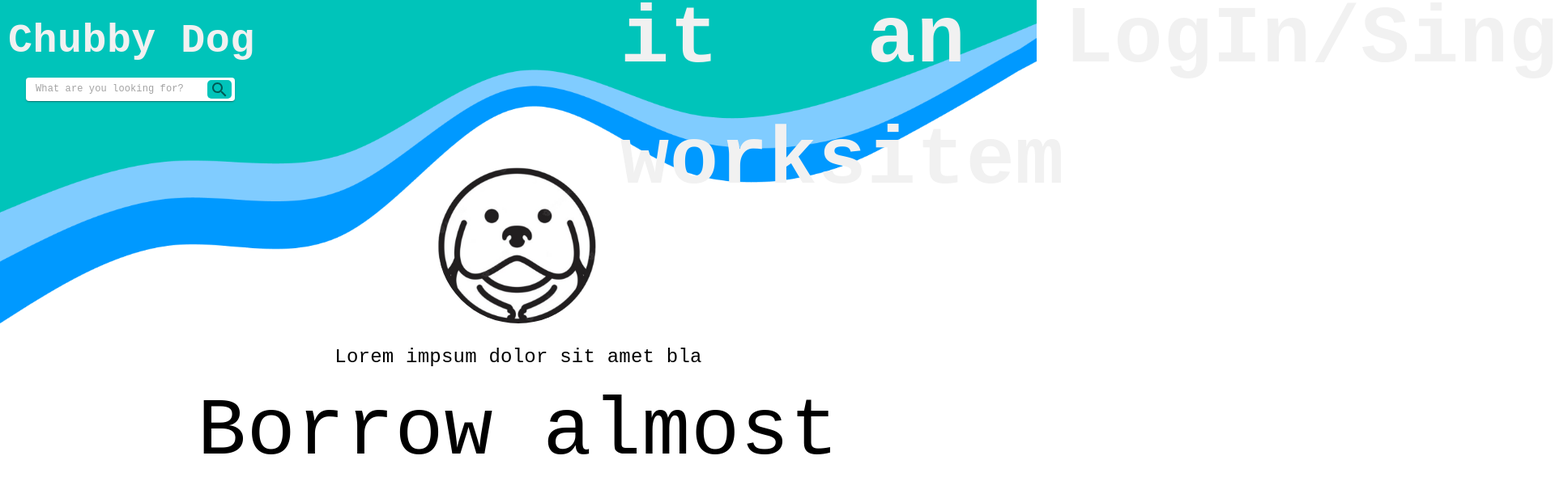
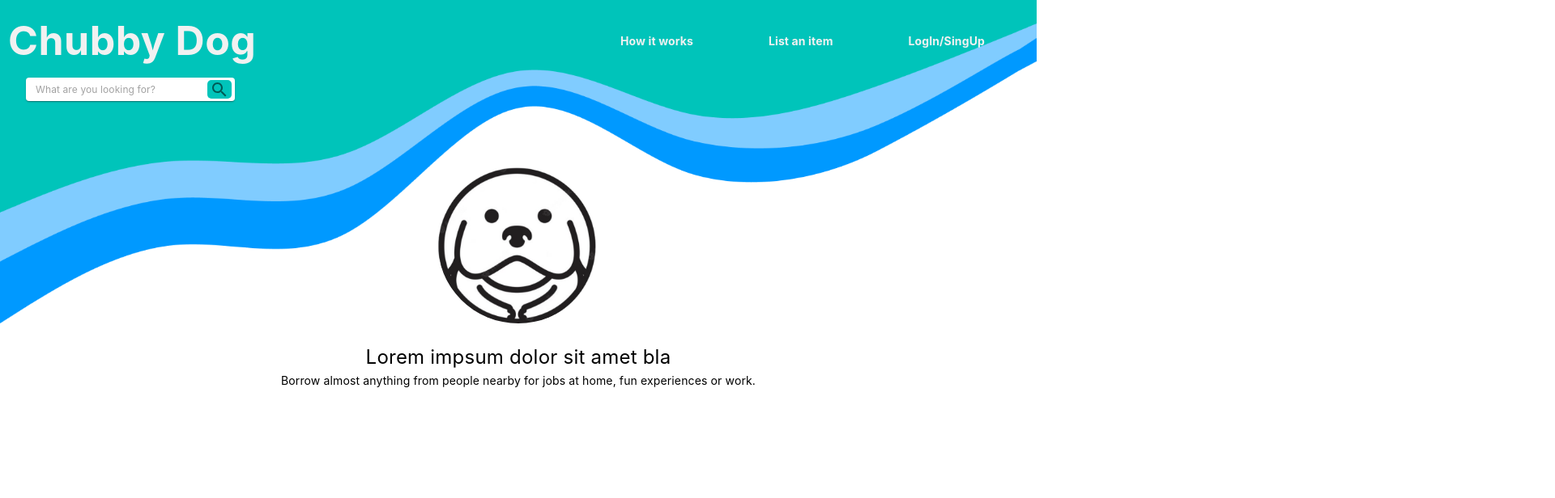
Before and after one commit to mirrenil/arbetsmetodik, a React (Create React App) app: page / in a window 1280 px wide. Shown: the top 616 px of the page at 81% size, 1920 px wide, since content can reach past the window. Built offline with nearby package versions, Linux system fonts and the light colour scheme; no server answers.

Commit message:
Updated values in theme

```diff
--- a/src/App.tsx
+++ b/src/App.tsx
@@ -27,22 +27,21 @@ const theme = createTheme({
 			main: colors.amber[600],
 		},
 		neutral: {
-			main: colors.grey[500],
-			darker: colors.grey[700],
+			main: colors.grey[700],
 		},
 	},
 	typography: {
 		body1: {
-			fontFamily: 'Monospace, Arial',
-			fontSize: 100,
+			fontFamily: 'Inter, Arial',
+			fontSize: 14,
 		},
 		h1: {
 			fontFamily: 'Roboto, Arial',
-			fontSize: 4,
+			fontSize: 20,
 		},
 		h2: {
 			fontFamily: 'Inter, Arial',
-			fontSize: 4,
+			fontSize: 18,
 		},
 	},
 	shape: {
```
